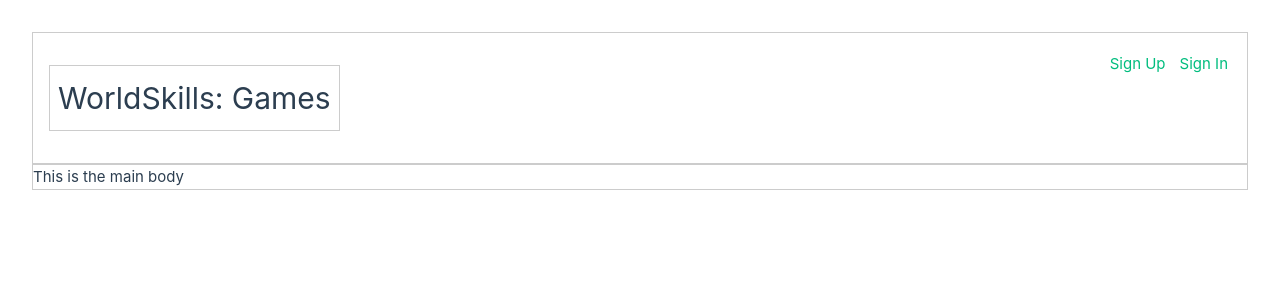
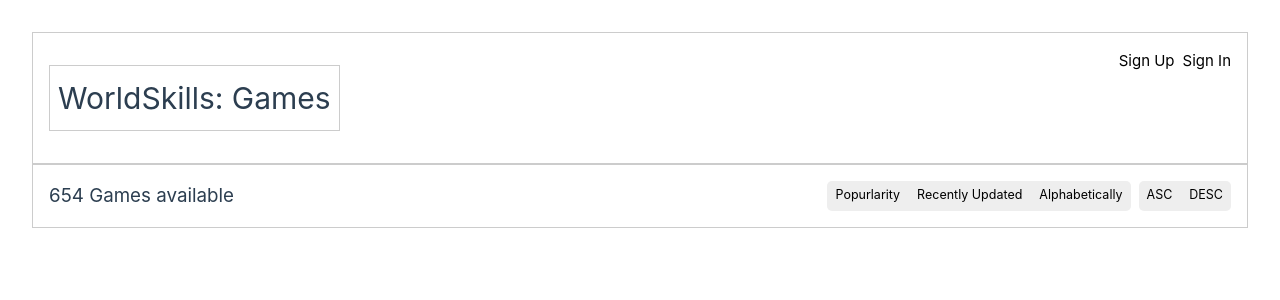
Before and after one commit to DanielCheang007/module_d_s2, a Vue app: page / in a window 1280 px wide. Shown: the top 300 px of the page. Built offline with nearby package versions, Linux system fonts and the light colour scheme.

Commit message:
setup main body header

```diff
--- a/src/assets/main.css
+++ b/src/assets/main.css
@@ -7,7 +7,6 @@
   font-weight: normal;
 }
 
-a,
 .green {
   text-decoration: none;
   color: hsla(160, 100%, 37%, 1);
@@ -15,16 +14,25 @@
   padding: 3px;
 }
 
-@media (hover: hover) {
+a {
+  color: #000;
+  text-decoration: none;
+}
+
+a:hover {
+  text-decoration: underline;
+}
+
+/* @media (hover: hover) {
   a:hover {
     background-color: hsla(160, 100%, 37%, 0.2);
   }
-}
+} */
 
-@media (min-width: 1024px) {
+/* @media (min-width: 1024px) {
   body {
   }
 
   #app {
   }
-}
+} */
--- a/src/views/MainView.vue
+++ b/src/views/MainView.vue
@@ -1,8 +1,10 @@
+<script setup>
+import GamesList from './games/GamesList.vue'
+</script>
+
 <template>
     <main>
-        This is the main body
-
-        <!-- <GamesList></GamesList> -->
+        <GamesList></GamesList>
     </main>
 </template>
 
--- /dev/null
+++ b/src/views/games/GamesList.vue
@@ -0,0 +1,62 @@
+<script setup>
+</script>
+
+<template>
+    <div class="page-header">
+        <h2>
+            654 Games available
+        </h2>
+
+        <div class="games-nav">
+            <nav>
+                <RouterLink to="/">Popurlarity</RouterLink>
+                <RouterLink to="/">Recently Updated</RouterLink>
+                <RouterLink to="/">Alphabetically</RouterLink>
+            </nav>
+            <nav>
+                <RouterLink to="/">ASC</RouterLink>
+                <RouterLink to="/">DESC</RouterLink>
+            </nav>
+        </div>
+    </div>
+</template>
+
+<style scoped>
+nav {
+    background: #eee;
+    border-radius: 5px;
+    display: flex;
+    gap: 0 1px;
+}
+
+nav a {
+    padding: .25rem .5rem;
+}
+
+nav a:hover {
+    background: #ccc;
+    text-decoration: none;
+}
+
+nav a:first-child {
+    border-top-left-radius: 5px;
+    border-bottom-left-radius: 5px;
+}
+
+nav a:last-child {
+    border-top-right-radius: 5px;
+    border-bottom-right-radius: 5px;
+}
+
+.page-header {
+    display: flex;
+    font-size: smaller;
+    padding: 1rem;
+}
+
+.games-nav {
+    margin-left: auto;
+    display: flex;
+    gap: 0 .5rem;
+}
+</style>
```
